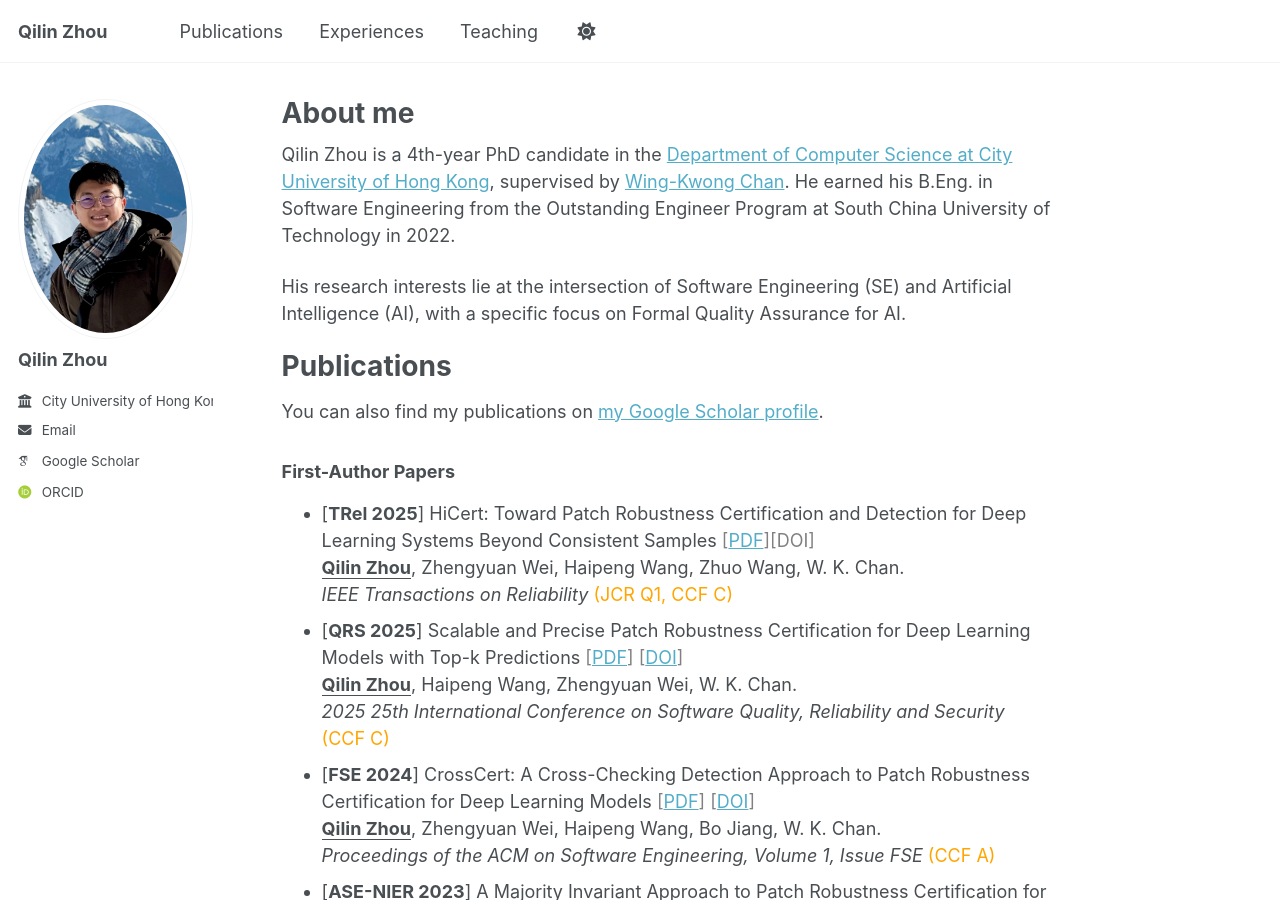
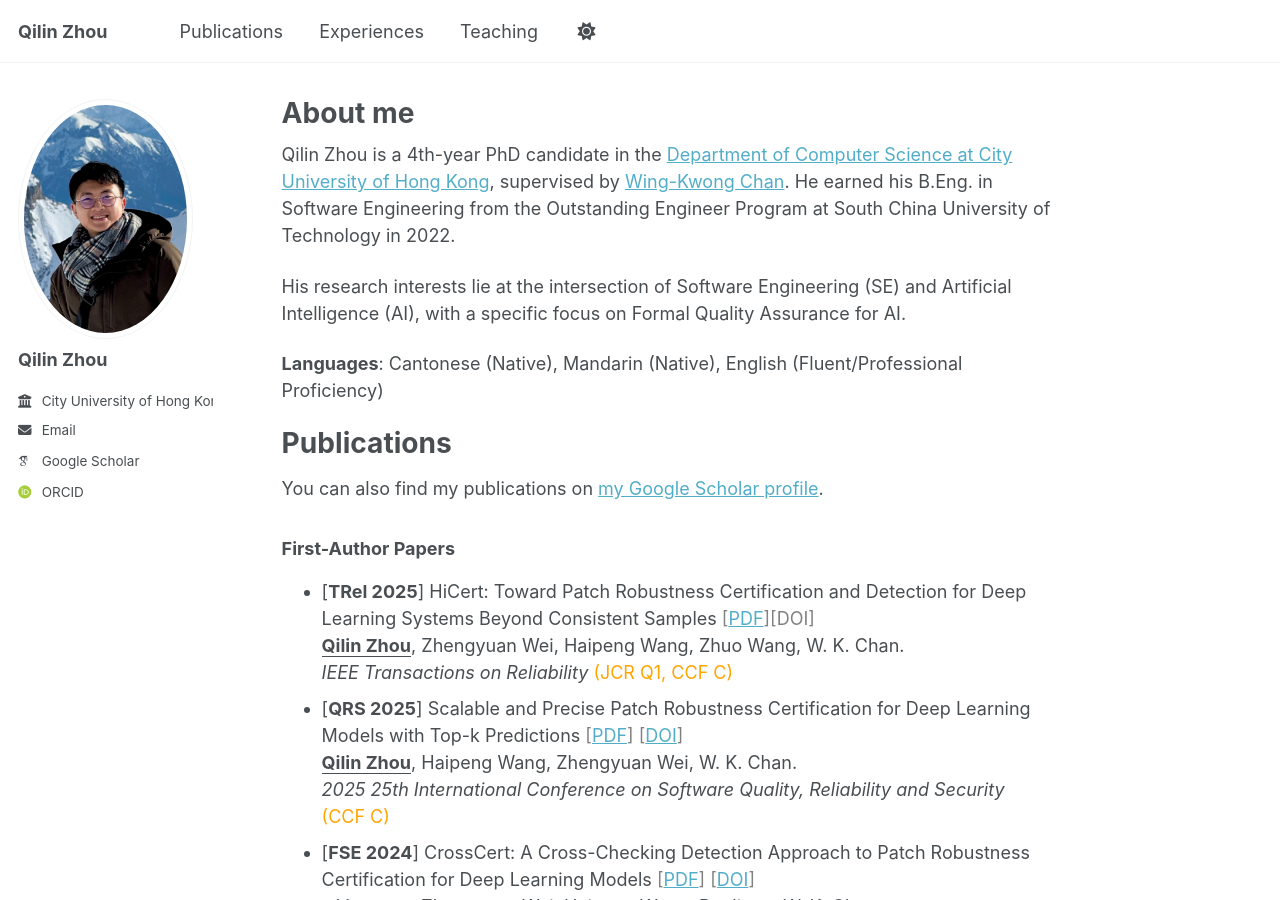
Before and after one commit to qilin-zhou/qilin-zhou.github.io, a Jekyll site: the page built from _pages/about.md, in a window 1280 px wide and 900 px high. Built offline with Jekyll 4.4.1, drawn with Linux system fonts in a browser that asks for light colours; some web fonts are replaced; a script bundle is joined from its source files by our own code; library files that are not in the unit come from our copies; some of the changed text lies outside the part shown.

Commit message:
Update about.md

```diff
--- a/_pages/about.md
+++ b/_pages/about.md
@@ -10,6 +10,7 @@ Qilin Zhou is a 4th-year PhD candidate in the [Department of Computer Science at
 
 His research interests lie at the intersection of Software Engineering (SE) and Artificial Intelligence (AI), with a specific focus on Formal Quality Assurance for AI.
 
+**Languages**: Cantonese (Native), Mandarin (Native), English (Fluent/Professional Proficiency)
 
 Publications
 ======
```
Also changed, not shown: other parts of _pages/about.md (+0 -1 lines).
